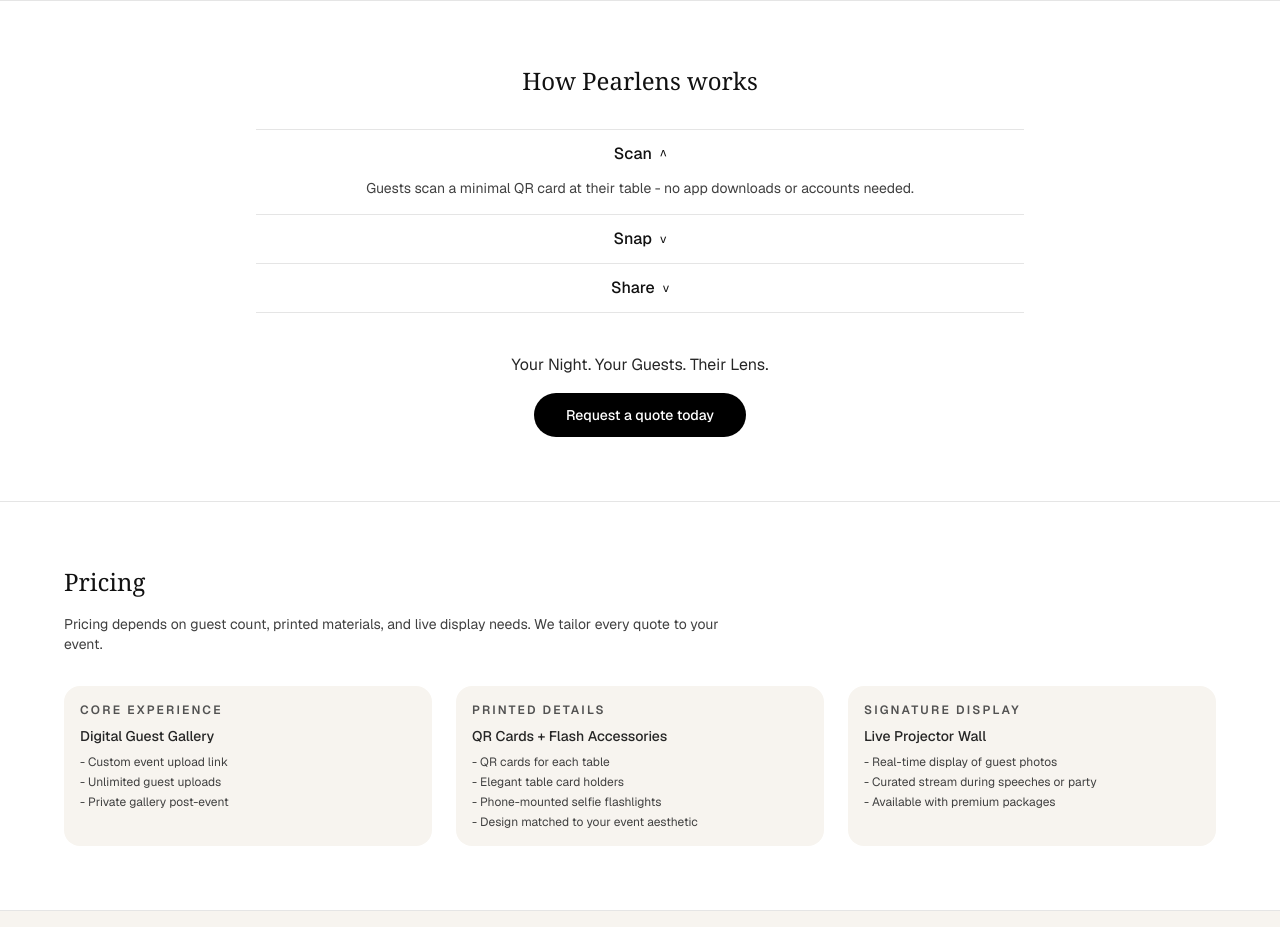
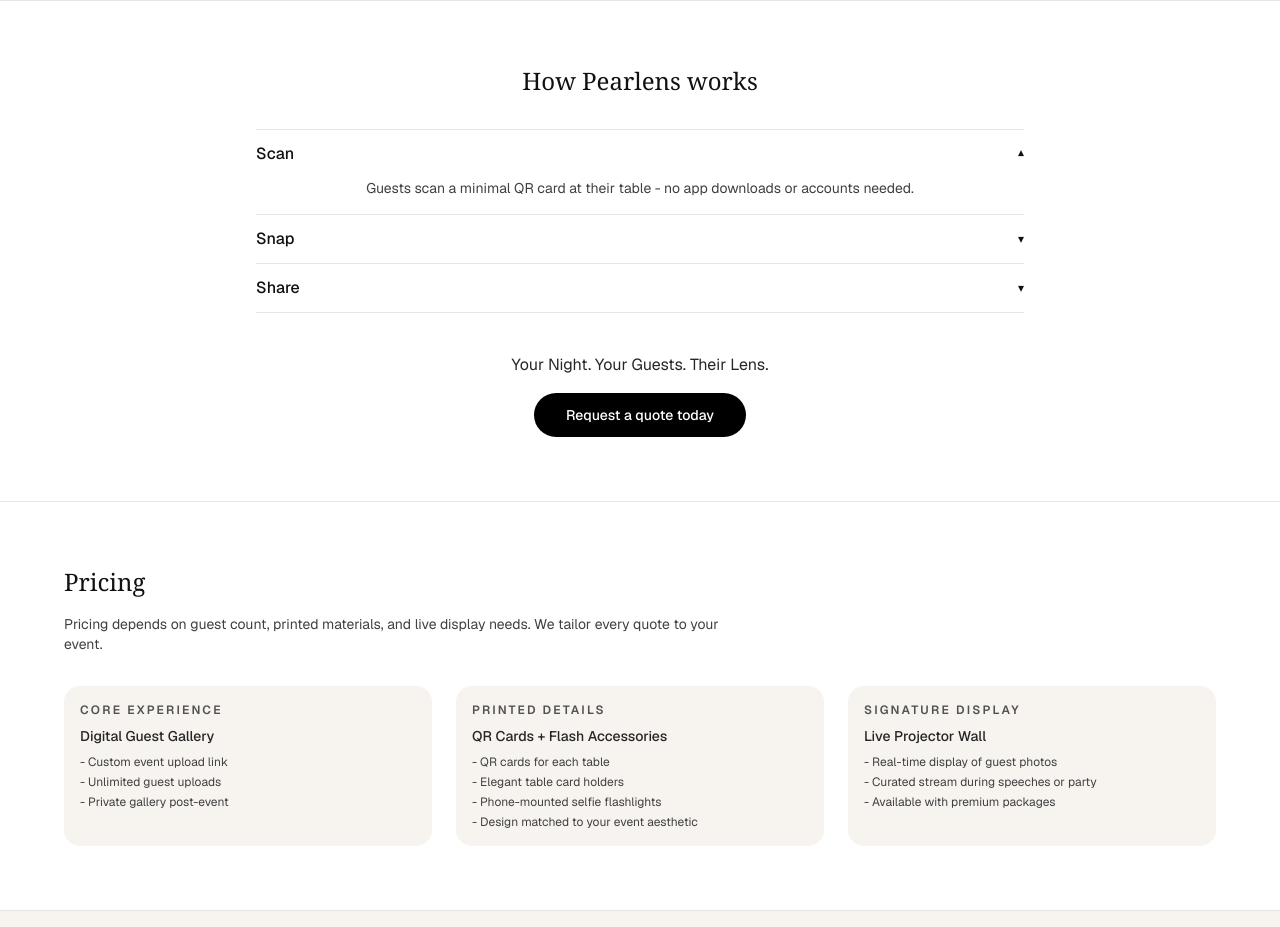
Before and after one commit to larafashah/pearlens, a Next.js app: page / in a window 1280 px wide. Shown: the part 1240-2167 px from the top of the page. Built offline with nearby package versions, Linux system fonts and the light colour scheme.

Commit message:
Polish copy, secure uploads, sort gallery, ensure Alex Brush watermark, center accordion labels

```diff
--- a/app/page.tsx
+++ b/app/page.tsx
@@ -187,7 +187,7 @@
                     onClick={() =>
                       setOpenStep(openStep === step.id ? null : step.id)
                     }
-                    className="flex w-full items-center justify-center gap-2 py-3 text-center"
+                    className="flex w-full items-center justify-between py-3 text-left"
                   >
                     <span className="font-medium">{step.label}</span>
                     <span
@@ -195,7 +195,7 @@
                         openStep === step.id ? "rotate-180" : ""
                       }`}
                     >
-                      v
+                      ▾
                     </span>
                   </button>
                   {openStep === step.id && (
```
